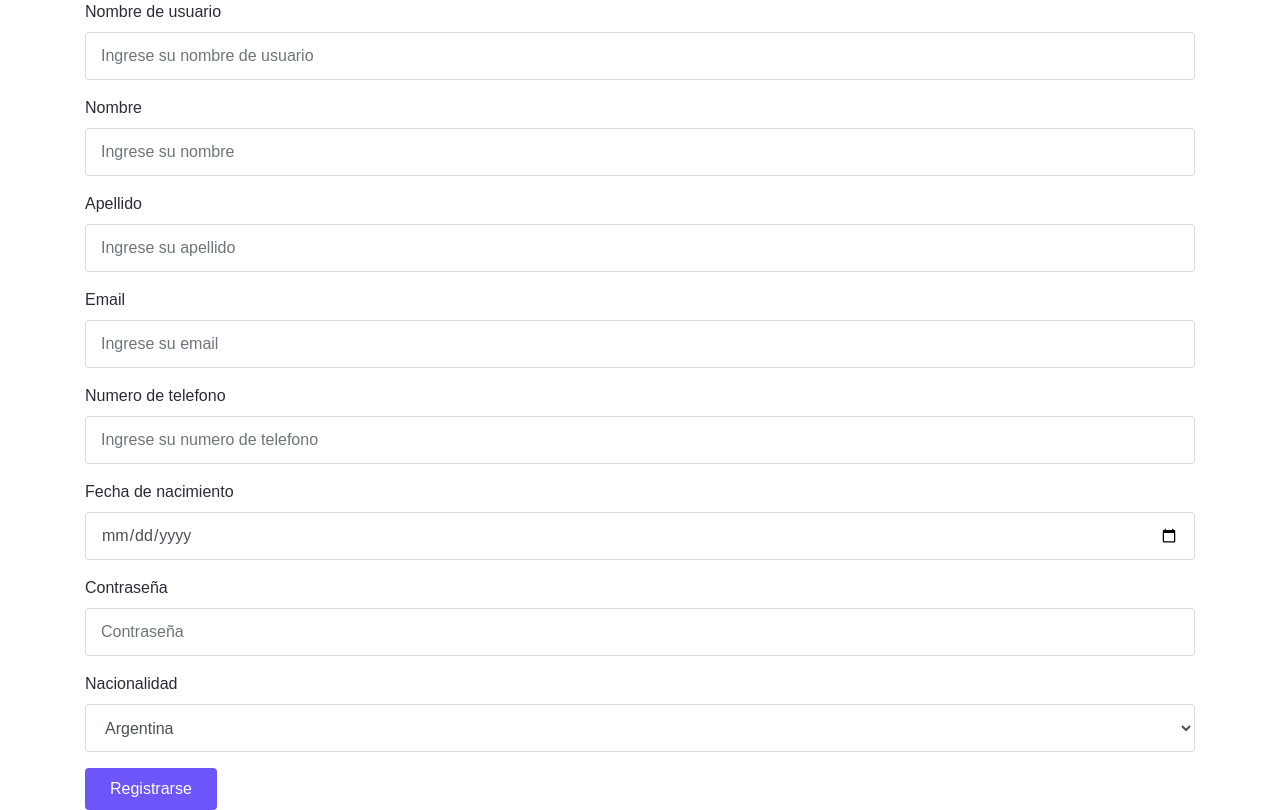
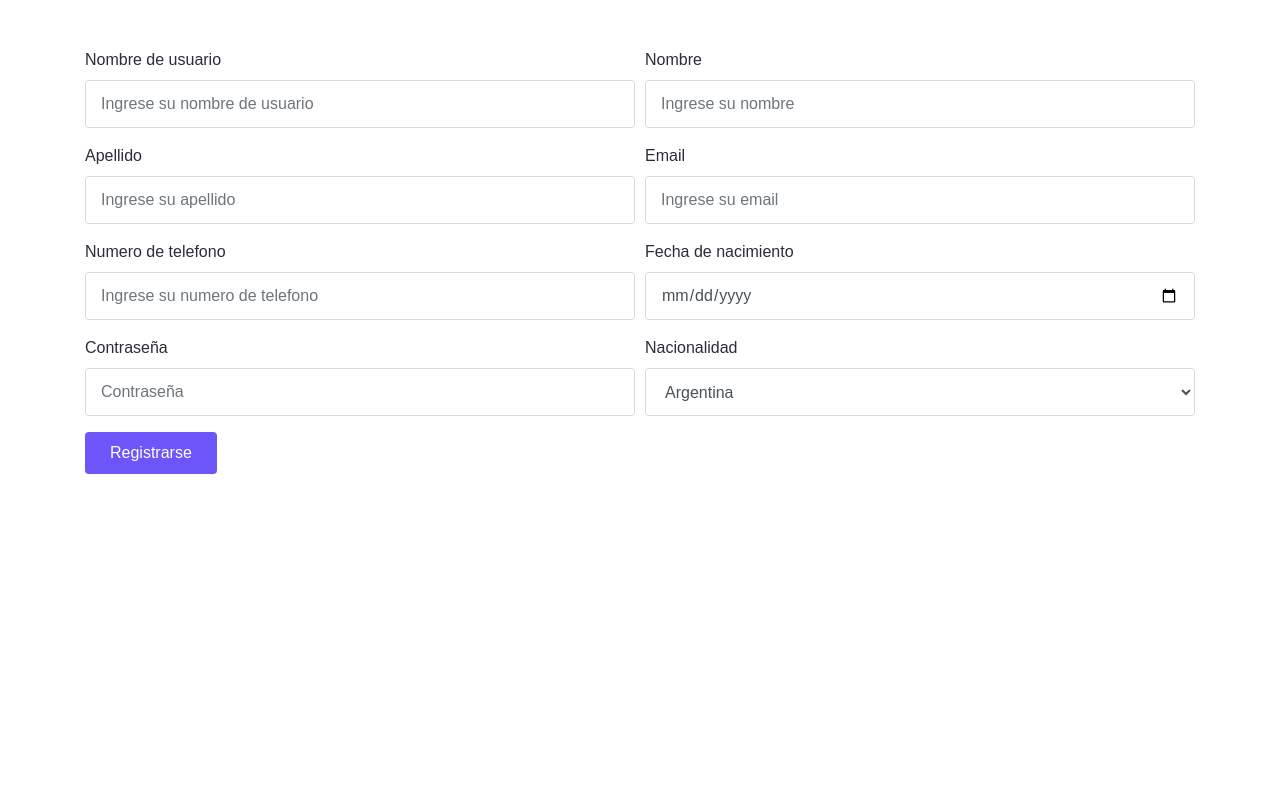
Before and after one commit to sebakloster/LeanMind, a Node server app: page /pacientes/sign-up in a window 1280 px wide. After the commit the page ends 474 px from the top, so only its background shows below. Run offline with Node 20, Linux system fonts and the light colour scheme; some libraries are stand-ins or nearby versions.

Commit message:
adding some styles to register forms

```diff
--- a/views/pac-signup.ejs
+++ b/views/pac-signup.ejs
@@ -2,37 +2,44 @@
 <html lang="en">
   <%- include('template/head', {title: 'Registro Pacientes'}); %>
 <body>
-  <div class="container">
+  <div class="container mt-5">
     <form action="/pacientes/sign-up" method="POST">
-      <div class="form-group">
+      <div class="form-row">
+        <div class="form-group col-md-6">
           <label for="username">Nombre de usuario</label>
           <input type="text" class="form-control" id="username" name="username" placeholder="Ingrese su nombre de usuario">
         </div>
-      <div class="form-group">
+        <div class="form-group col-md-6">
           <label for="nombre">Nombre</label>
           <input type="text" class="form-control" id="nombre" name="nombre" placeholder="Ingrese su nombre">
         </div>
-      <div class="form-group">
+      </div>
+      <div class="form-row ">
+        <div class="form-group col-md-6">
           <label for="apellido">Apellido</label>
           <input type="text" class="form-control" id="apellido" name="apellido" placeholder="Ingrese su apellido">
         </div>
-      <div class="form-group">
+        <div class="form-group col-md-6">
           <label for="email">Email</label>
           <input type="email" class="form-control" id="email" name="email" aria-describedby="emailHelp" placeholder="Ingrese su email">
         </div>
-      <div class="form-group">
+      </div>
+      <div class="form-row ">
+        <div class="form-group col-md-6">
           <label for="nroTelefono">Numero de telefono</label>
           <input type="text" class="form-control" id="nroTelefono" name="nroTelefono" placeholder="Ingrese su numero de telefono">
         </div>
-      <div class="form-group">
+        <div class="form-group col-md-6">
           <label for="fechaNacimiento">Fecha de nacimiento</label>
           <input type="date" class="form-control" id="fechaNacimiento" name="fechaNacimiento" placeholder="Ingrese su fecha de nacimiento">
         </div>
-      <div class="form-group">
+    </div>
+    <div class="form-row ">
+        <div class="form-group col-md-6">
           <label for="password">Contraseña</label>
           <input type="password" class="form-control" id="password" name="password" placeholder="Contraseña">
         </div>
-      <div class="form-group">
+        <div class="form-group col-md-6">
           <label for="nacionalidad">Nacionalidad</label>
           <select class="form-control" id="nacionalidad" name="nacionalidad">
             <option value="1">Argentina</option>
@@ -42,6 +49,7 @@
             <option value="5">Colombia</option>
           </select>
       </div>
+    </div>
       <button type="submit" class="btn btn-primary">Registrarse</button>
     </form>
   </div>
```
Also changed, not shown: views/psi-signup.ejs (+17 -9 lines). Lines whose indentation alone changed are shown as unchanged.
